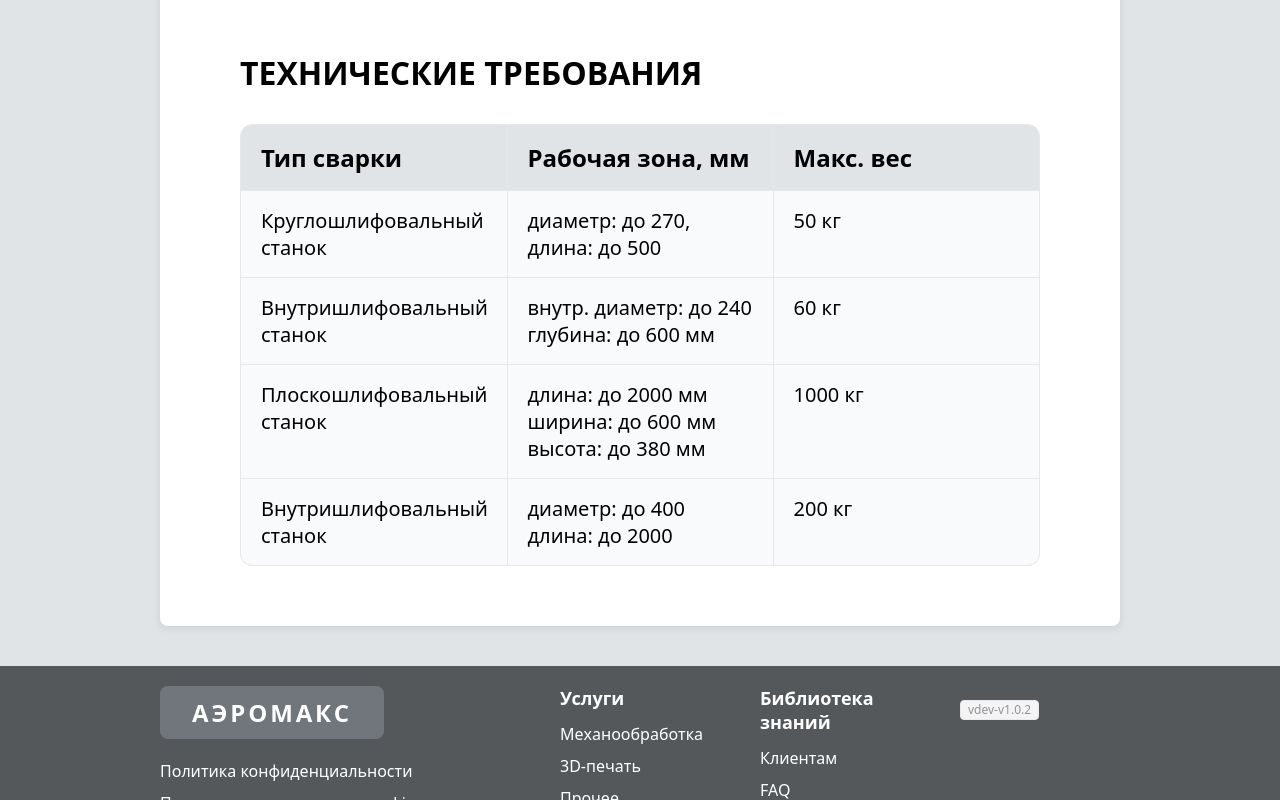
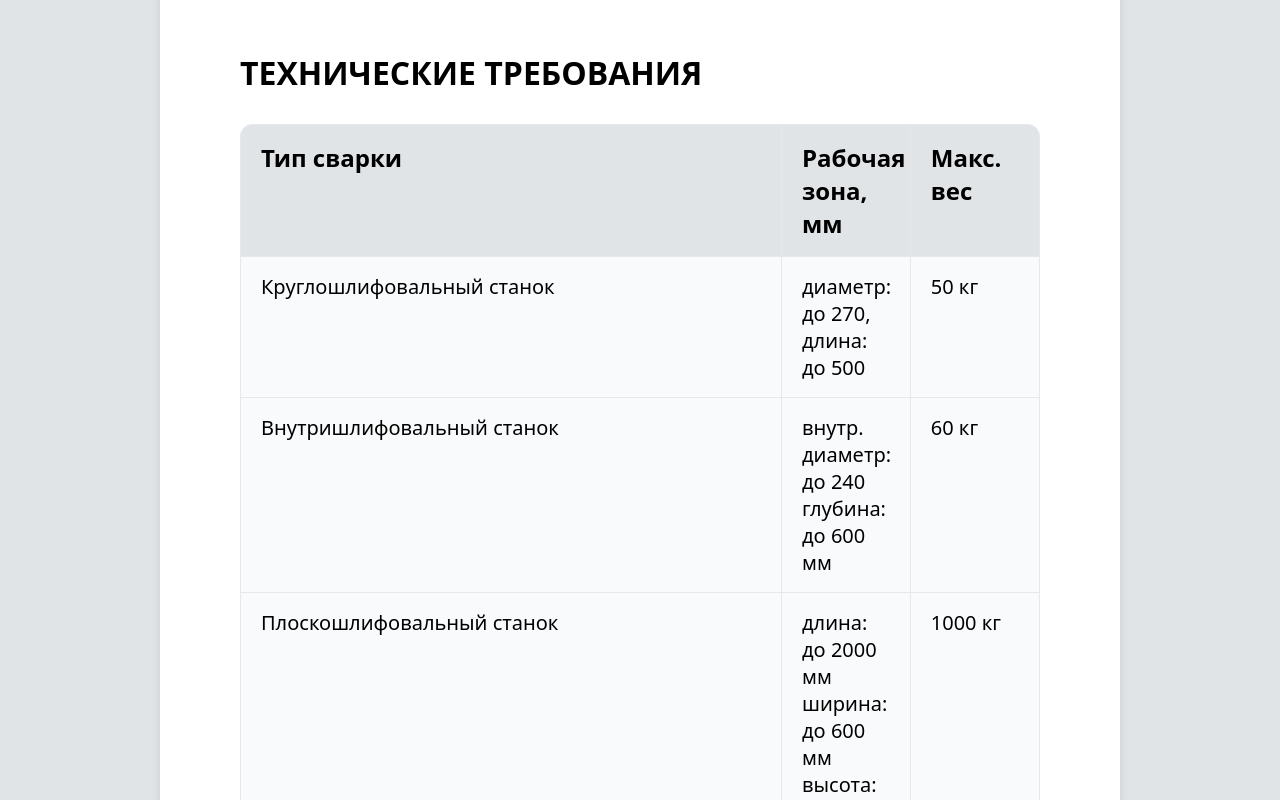
Before and after one commit to js-owl/maas-front, a Vue app: page /mechanical in a window 1280 px wide. Shown: the part 9420-10220 px from the top of the page. Built offline with nearby package versions, Linux system fonts and the light colour scheme.

Commit message:
Update UslugiGrinding component styling for requirements table
- Added CSS rules to set fixed width for the first column of the requirements table, enhancing layout consistency and readability.

```diff
--- a/src/components/sections/uslugi/UslugiGrinding.vue
+++ b/src/components/sections/uslugi/UslugiGrinding.vue
@@ -121,6 +121,12 @@
   vertical-align: top;
 }
 
+.requirements-table th:first-child,
+.requirements-table td:first-child {
+  width: 500px;
+  max-width: 500px;
+}
+
 .requirements-table th {
   font-size: 24px;
   font-weight: 600;
```
